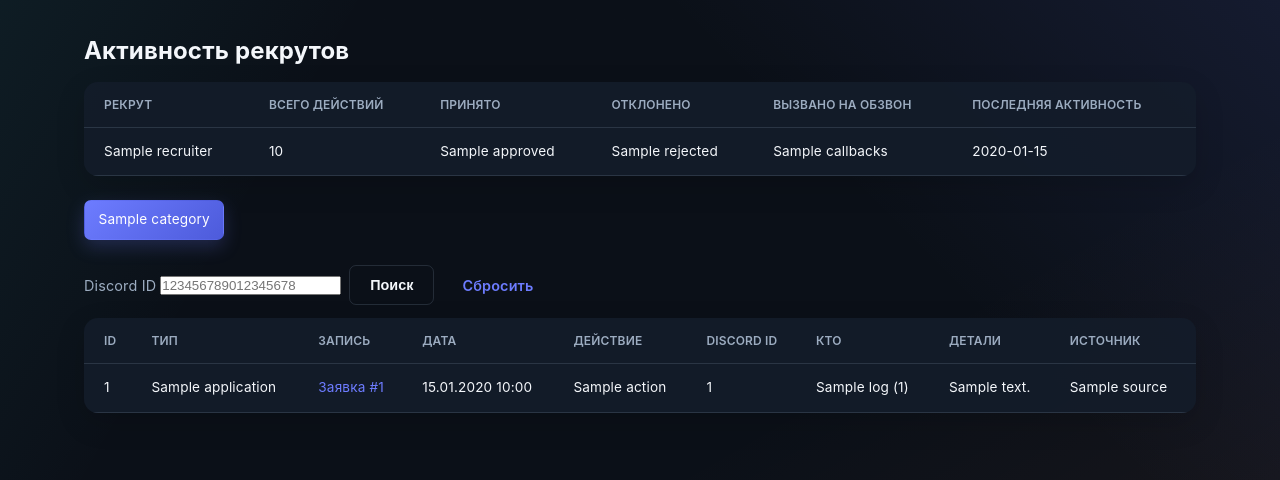
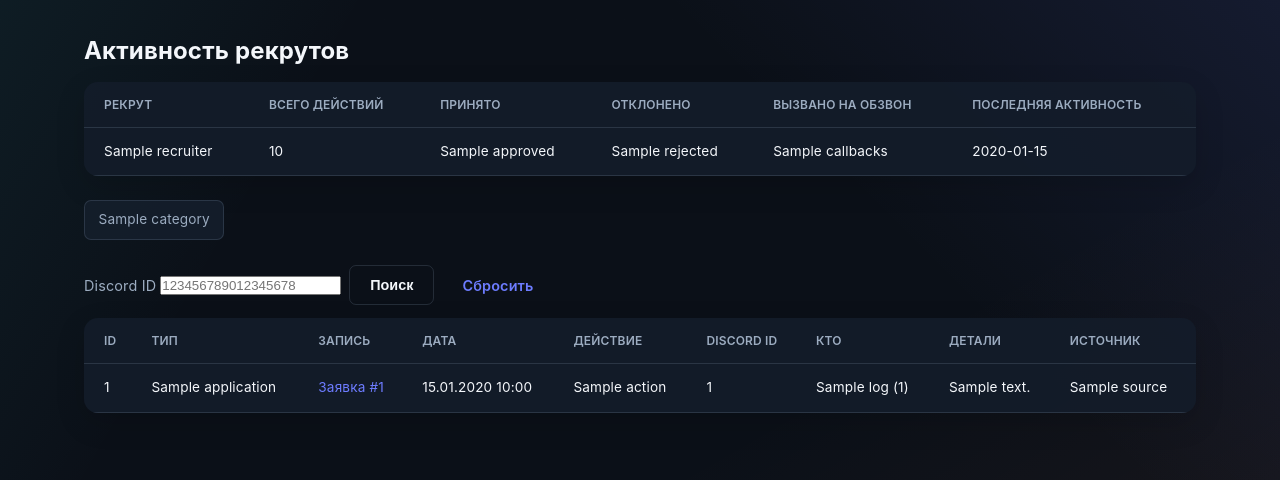
Before and after one commit to okuname287/DFDSFSD, a FastAPI app: template web/templates/logs.html in a window 1280 px wide. Shown: the part 173-653 px from the top of the page. Run offline with FastAPI, Linux system fonts and the light colour scheme; the template is opened without the code that fills it: most values are stand-ins (such as "Sample title", 1, 10 or a date in 2020).

Commit message:
Update logs.html

```diff
--- a/web/templates/logs.html
+++ b/web/templates/logs.html
@@ -65,7 +65,7 @@
 
         <div class="filter-tabs logs-category-tabs">
             {% for category_id, category_name in categories.items() %}
-            <a href="/logs?server={{ selected_server }}&category={{ category_id }}" class="tab active">{{ category_name }}</a>
+            <a href="/logs?server={{ selected_server }}&category={{ category_id }}" class="tab {% if selected_category == category_id %}active{% endif %}">{{ category_name }}</a>
             {% endfor %}
             {% if can_view_bot_errors %}
             <a href="/logs?server={{ selected_server }}&category=bot_errors" class="tab {% if selected_category == 'bot_errors' %}active{% endif %}">Ошибки бота</a>
```
